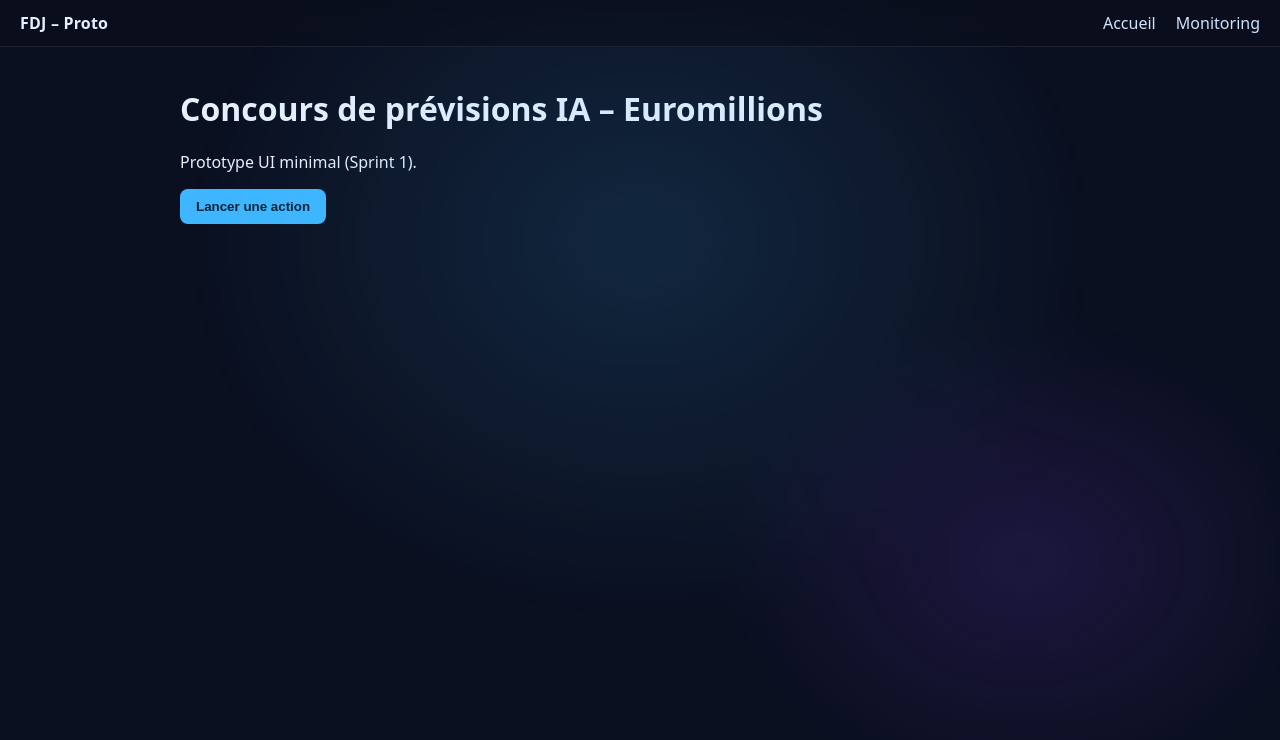
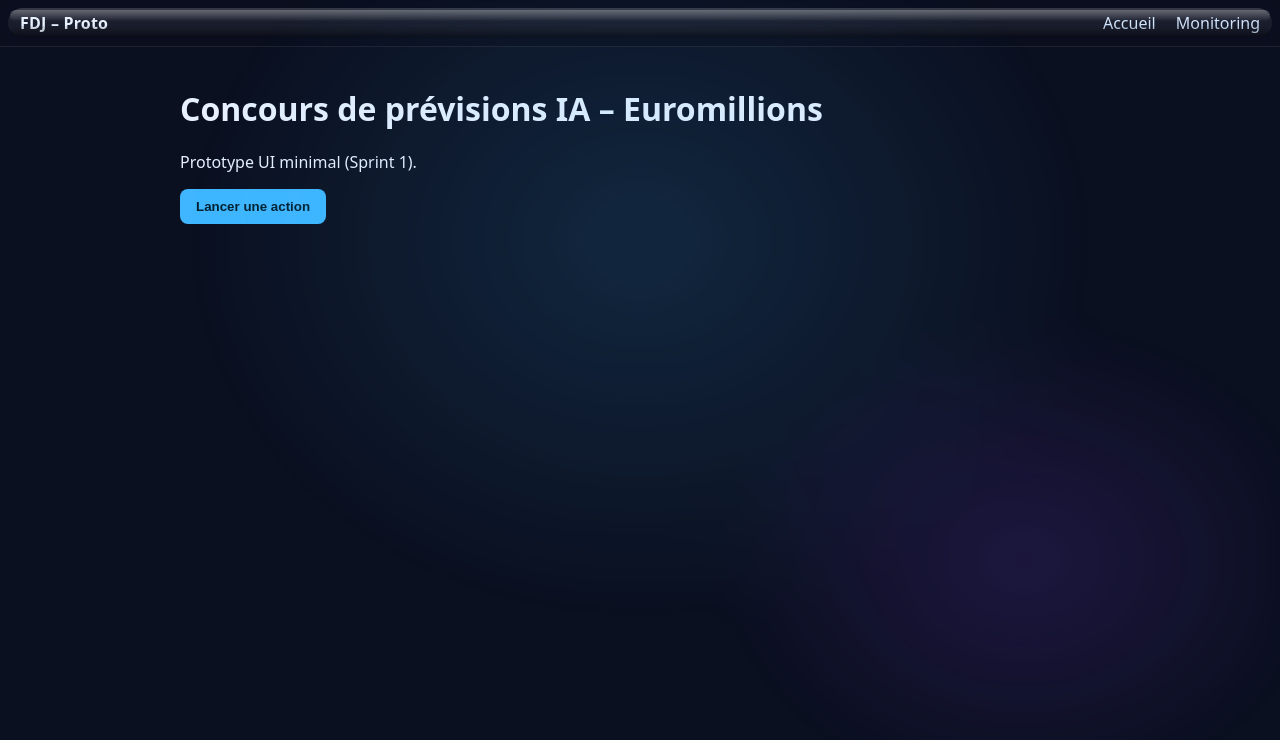
Before and after one commit to NicolasSteffan/FDJ, a website: page apps/web/index.html in a window 1280 px wide. Drawn offline with Linux system fonts and the light colour scheme.

Commit message:
UI: barre de menu cylindrique (canvas) + monitoring SVG minimal

```diff
--- a/apps/web/app.js
+++ b/apps/web/app.js
@@ -3,6 +3,7 @@
 const menuMonitoring = document.getElementById('menu-monitoring');
 const monitoringSection = document.getElementById('monitoring');
 const chart = document.getElementById('chart');
+const menuCanvas = document.getElementById('menuCanvas');
 
 btn.addEventListener('click', () => {
   showToast('Action déclenchée (placeholder).');
@@ -15,6 +16,9 @@
     renderChart();
   }
 });
+
+window.addEventListener('resize', drawCylMenu);
+window.addEventListener('load', drawCylMenu);
 
 function showToast(message) {
   toast.textContent = message;
@@ -53,3 +57,66 @@
   polyline.setAttribute('points', points);
   chart.appendChild(polyline);
 }
+
+function drawCylMenu() {
+  if (!menuCanvas) return;
+  const header = document.querySelector('.topbar');
+  const dpr = window.devicePixelRatio || 1;
+  const w = header.clientWidth;
+  const h = header.clientHeight;
+  menuCanvas.style.position = 'absolute';
+  menuCanvas.style.left = '0';
+  menuCanvas.style.top = '0';
+  menuCanvas.style.width = w + 'px';
+  menuCanvas.style.height = h + 'px';
+  menuCanvas.width = Math.floor(w * dpr);
+  menuCanvas.height = Math.floor(h * dpr);
+  const ctx = menuCanvas.getContext('2d');
+  ctx.scale(dpr, dpr);
+  ctx.clearRect(0, 0, w, h);
+
+  const radius = Math.min(18, h / 2 - 2);
+  const padding = 8;
+  const barH = Math.max(h - padding * 2, 12);
+  const barW = w - padding * 2;
+  const x = padding;
+  const y = (h - barH) / 2;
+
+  const grd = ctx.createLinearGradient(0, y, 0, y + barH);
+  grd.addColorStop(0, 'rgba(255,255,255,0.18)');
+  grd.addColorStop(0.5, 'rgba(255,255,255,0.06)');
+  grd.addColorStop(1, 'rgba(0,0,0,0.18)');
+
+  ctx.beginPath();
+  roundRect(ctx, x, y, barW, barH, radius);
+  ctx.fillStyle = grd;
+  ctx.fill();
+
+  // highlight specular
+  ctx.beginPath();
+  roundRect(ctx, x + 2, y + 2, barW - 4, barH * 0.35, radius * 0.8);
+  const hi = ctx.createLinearGradient(0, y + 2, 0, y + 2 + barH * 0.35);
+  hi.addColorStop(0, 'rgba(255,255,255,0.25)');
+  hi.addColorStop(1, 'rgba(255,255,255,0.02)');
+  ctx.fillStyle = hi;
+  ctx.fill();
+
+  // shadow bottom
+  ctx.beginPath();
+  roundRect(ctx, x + 2, y + barH * 0.6, barW - 4, barH * 0.35, radius * 0.8);
+  const sh = ctx.createLinearGradient(0, y + barH * 0.6, 0, y + barH);
+  sh.addColorStop(0, 'rgba(0,0,0,0.08)');
+  sh.addColorStop(1, 'rgba(0,0,0,0.18)');
+  ctx.fillStyle = sh;
+  ctx.fill();
+}
+
+function roundRect(ctx, x, y, width, height, radius) {
+  const r = Math.max(0, Math.min(radius, height / 2));
+  ctx.moveTo(x + r, y);
+  ctx.arcTo(x + width, y, x + width, y + height, r);
+  ctx.arcTo(x + width, y + height, x, y + height, r);
+  ctx.arcTo(x, y + height, x, y, r);
+  ctx.arcTo(x, y, x + width, y, r);
+  ctx.closePath();
+}
--- a/apps/web/index.html
+++ b/apps/web/index.html
@@ -9,6 +9,7 @@
   <body>
     <div class="background"></div>
     <header class="topbar">
+      <canvas id="menuCanvas" aria-hidden="true"></canvas>
       <div class="brand">FDJ – Proto</div>
       <nav class="menu">
         <a href="#" id="menu-home">Accueil</a>
--- a/apps/web/styles.css
+++ b/apps/web/styles.css
@@ -15,7 +15,9 @@
   filter: blur(20px); opacity: 0.8; pointer-events: none;
 }
 
-.topbar { position: sticky; top: 0; display: flex; align-items: center; justify-content: space-between; padding: 12px 20px; background: rgba(10, 14, 28, 0.6); backdrop-filter: blur(6px); border-bottom: 1px solid rgba(255,255,255,0.08); }
+.topbar { position: sticky; top: 0; display: flex; align-items: center; justify-content: space-between; padding: 12px 20px; background: rgba(10, 14, 28, 0.2); backdrop-filter: blur(6px); border-bottom: 1px solid rgba(255,255,255,0.08); }
+.topbar { position: relative; }
+#menuCanvas { position: absolute; inset: 0; pointer-events: none; }
 .brand { font-weight: 700; letter-spacing: 0.2px; }
 .menu a { color: #cfe4ff; margin-left: 16px; text-decoration: none; }
 .menu a:hover { color: var(--accent); }
```
